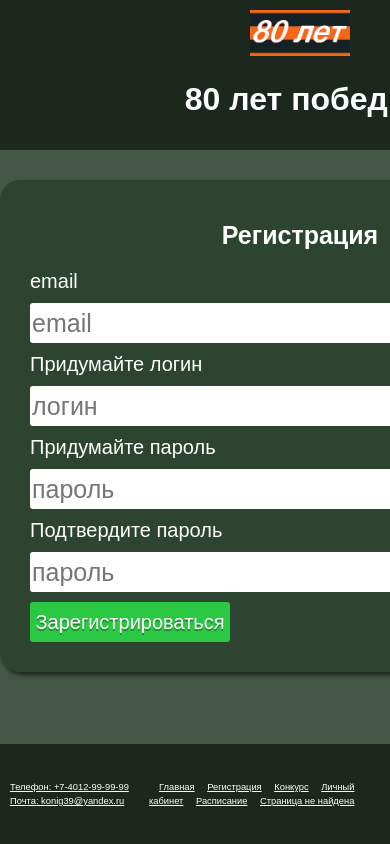
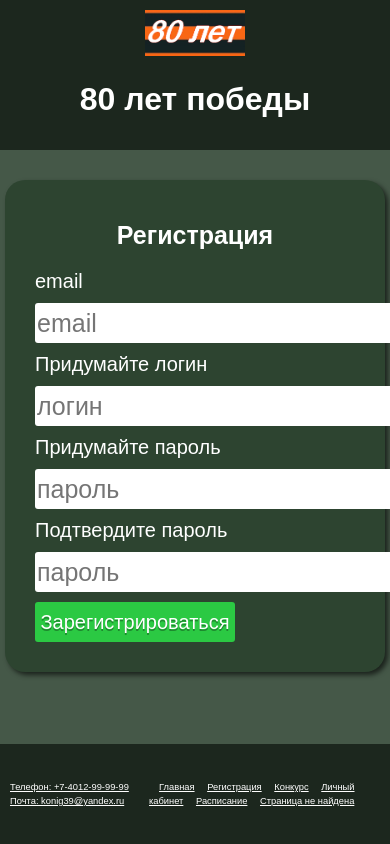
Before and after one commit to Morti39/Project-10, a Flask app: page /registration in a window 390 px wide; the page is wider, and only the part inside the window is pictured. Run offline with Flask 3, Linux system fonts and the light colour scheme.

Commit message:
Update style.css

```diff
--- a/static/styles/style.css
+++ b/static/styles/style.css
@@ -565,4 +565,7 @@ footer a {
         height: 50px;
         font-size: 20px;
     }
+    .regBody {
+        width: 380px;
+    }
 }
```
